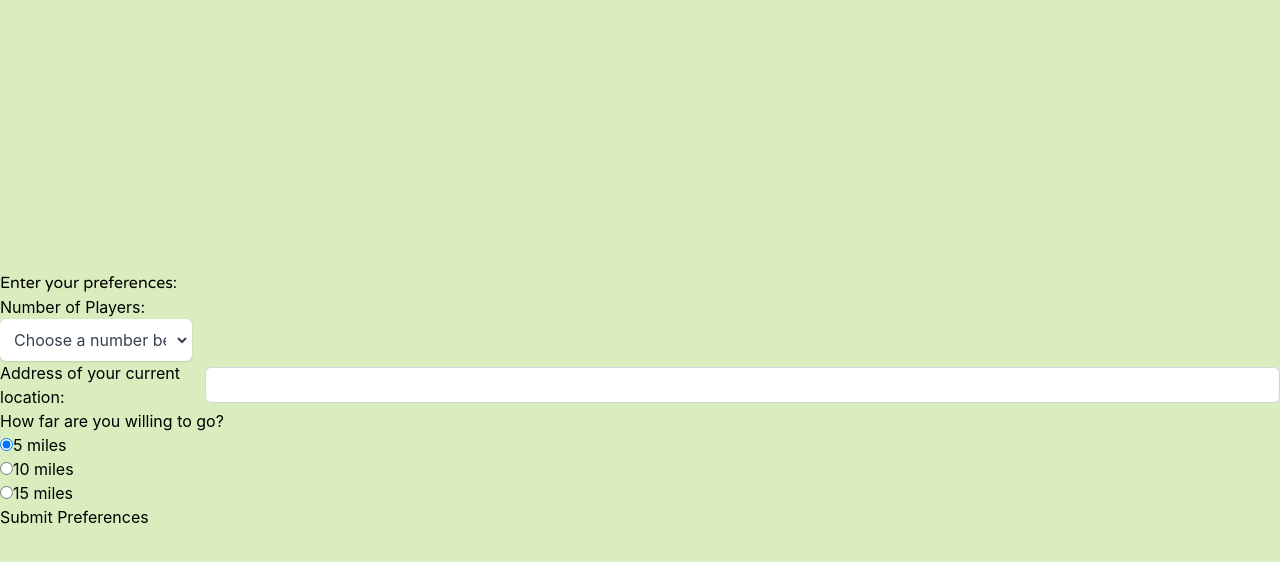
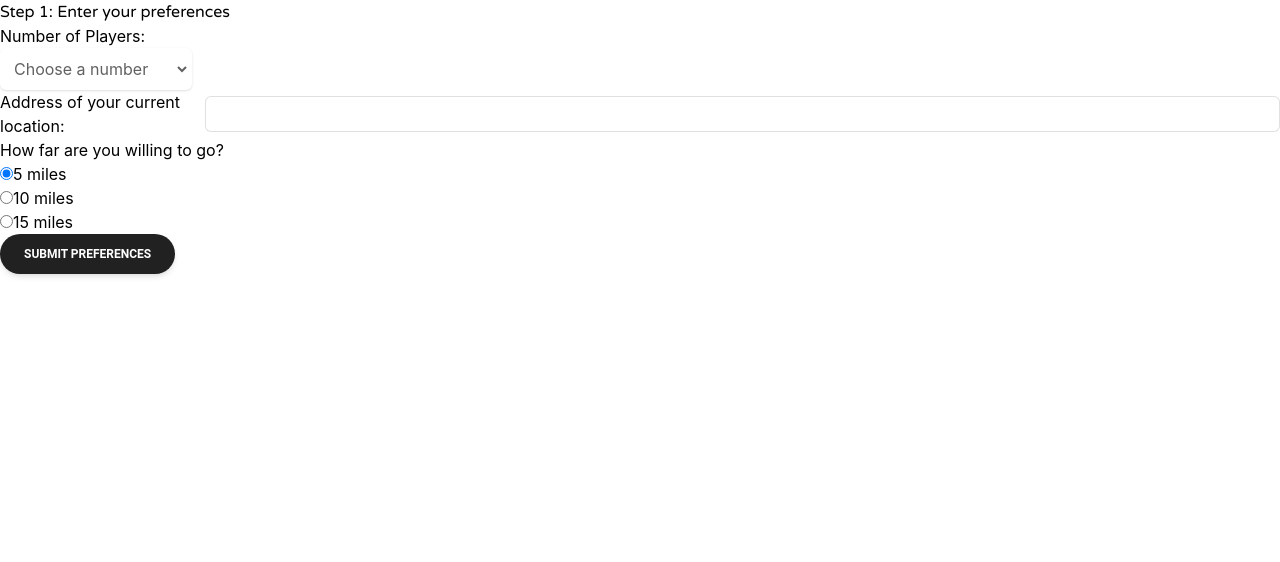
Before and after one commit to brookeseiter/zest-quest, a React (Create React App) app in the folder client/: page /settings in a window 1280 px wide. Shown: the top 562 px of the page. Built offline with nearby package versions, Linux system fonts and the light colour scheme.

Commit message:
installed and implemented material tailwind for ui component styling

```diff
--- a/client/package.json
+++ b/client/package.json
@@ -3,6 +3,7 @@
   "version": "0.1.0",
   "private": true,
   "dependencies": {
+    "@material-tailwind/react": "^2.1.9",
     "@testing-library/jest-dom": "^5.17.0",
     "@testing-library/react": "^13.4.0",
     "@testing-library/user-event": "^13.5.0",
@@ -28,9 +29,7 @@
       "react-app",
       "react-app/jest"
     ],
-    "rules": {
-
-    }
+    "rules": {}
   },
   "browserslist": {
     "production": [
--- a/client/src/index.js
+++ b/client/src/index.js
@@ -4,12 +4,15 @@ import { BrowserRouter } from 'react-router-dom';
 import './index.css';
 import App from './App';
 import reportWebVitals from './testing/reportWebVitals';
+import { ThemeProvider } from "@material-tailwind/react";
 
 const root = ReactDOM.createRoot(document.getElementById('root'));
 root.render(
   // <React.StrictMode>
     <BrowserRouter>
-      <App />
+      <ThemeProvider>
+        <App />
+      </ThemeProvider>
     </BrowserRouter>
   // </React.StrictMode>
 );
--- a/client/src/pages/Settings.js
+++ b/client/src/pages/Settings.js
@@ -1,5 +1,7 @@
 import { useState } from "react";
 import { useNavigate } from "react-router-dom";
+import { Button } from "@material-tailwind/react";
+
 
 function Settings() {
     const navigate = useNavigate();
@@ -40,10 +42,11 @@ function Settings() {
     console.log('location:', location);
     console.log('maxDist:', maxDist);
 
+
     return (
         <>
-            <div className="base">
-                <h1>Enter your preferences:</h1>
+            <div className="">
+                <h1>Step 1: Enter your preferences</h1>
                 <form className="settings-form" onSubmit={submitSettings}>
                     <label htmlFor="">
                         Number of Players:
@@ -55,7 +58,7 @@ function Settings() {
                             onChange={(e) => setNumPlayers(e.target.value)}
                             required
                         >
-                            <option className="block px-4 py-2 text-gray-800 hover:bg-indigo-500 hover:text-white" disabled={true} value="">Choose a number between 1-5</option>
+                            <option className="block px-4 py-2 text-gray-800 hover:bg-indigo-500 hover:text-white" disabled={true} value="">Choose a number</option>
                             <option className="block px-4 py-2 text-gray-800 hover:bg-indigo-500 hover:text-white" value="1">1</option>
                             <option value="2">2</option>
                             <option value="3">3</option>
@@ -125,7 +128,7 @@ function Settings() {
                             15 miles
                         </label>
                     </div>
-                    <button>Submit Preferences</button>
+                    <Button className="rounded-full" size="md" variant="filled">Submit Preferences</Button>
                 </form>
             </div>
         </>
--- a/client/tailwind.config.js
+++ b/client/tailwind.config.js
@@ -1,13 +1,26 @@
 /** @type {import('tailwindcss').Config} */
-module.exports = {
-  mode: 'jit',
-  purge: ['./src/**/*.{js,jsx,ts,tsx}', './public/index.html'],
-  darkMode: false, // or 'media' or 'class'
+// const withMT = require("@material-tailwind/react/utils/withMT");
+
+// module.exports = withMT({
+//   mode: 'jit',
+//   purge: ['./src/**/*.{js,jsx,ts,tsx}', './public/index.html'],
+//   darkMode: false, // or 'media' or 'class'
+//   theme: {
+//     extend: {},
+//   },
+//   variants: {
+//     extend: {},
+//   },
+//   plugins: [],
+// });
+
+
+const withMT = require("@material-tailwind/react/utils/withMT");
+
+module.exports = withMT({
+  content: ["./src/**/*.{js,jsx,ts,tsx}"],
   theme: {
     extend: {},
   },
-  variants: {
-    extend: {},
-  },
   plugins: [],
-}
+});
```
Also changed, not shown: 1 other file (tests, documents, lock files or other folders).
